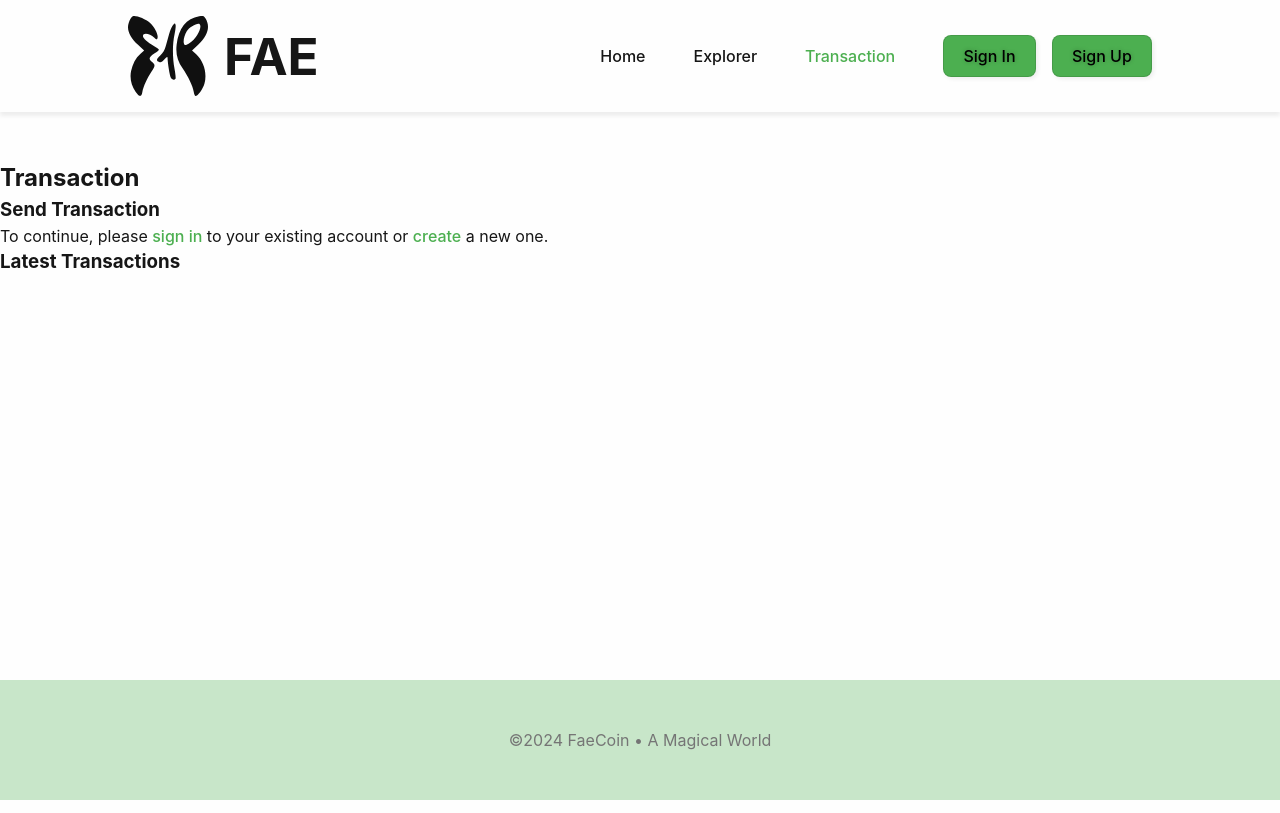
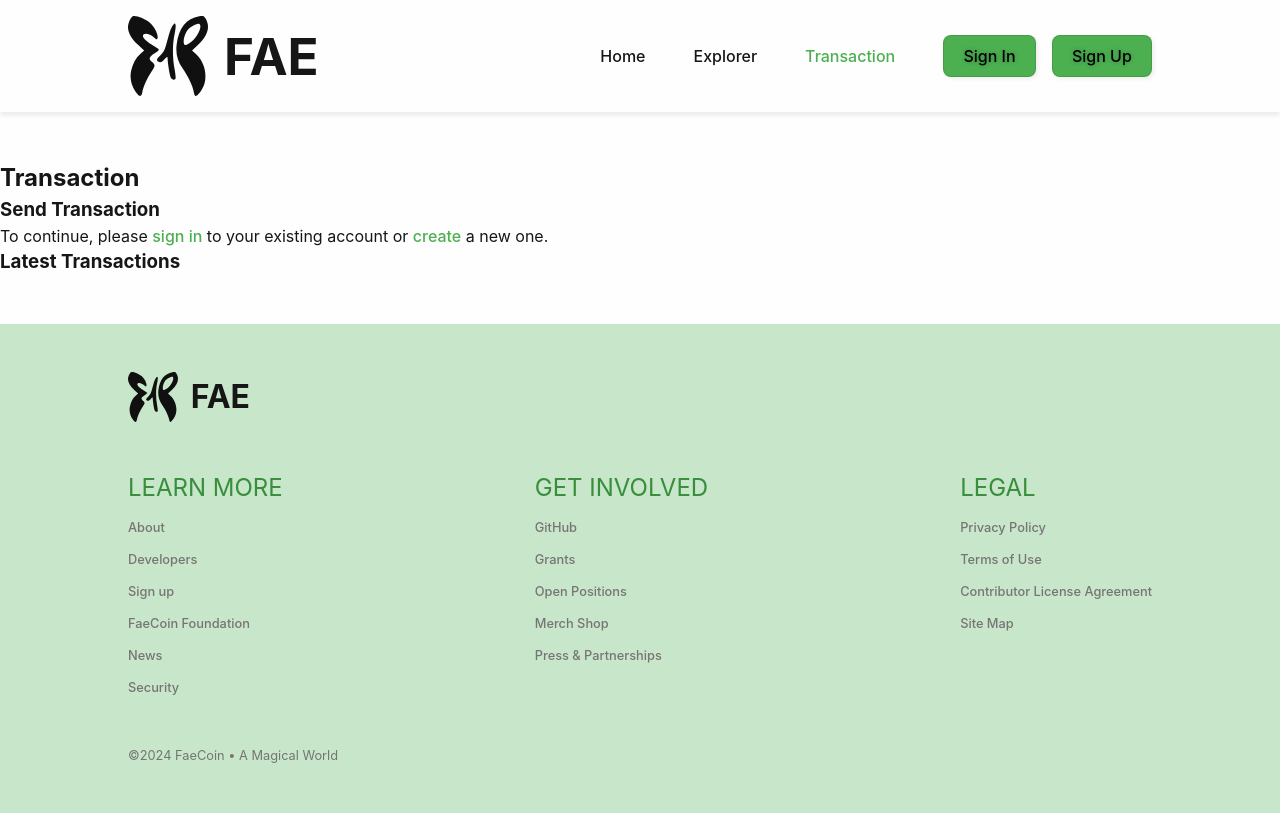
Before and after one commit to rowpacmal/bcu23d-nodejs-faecoin, a React (Vite) app in the folder client/: page /send in a window 1280 px wide. Built offline with nearby package versions, Linux system fonts and the light colour scheme; no server answers.

Commit message:
Updated footer component and its styling

```diff
--- a/client/src/components/layout/Footer.jsx
+++ b/client/src/components/layout/Footer.jsx
@@ -1,10 +1,102 @@
+import { Link } from 'react-router-dom';
+
 import generalStyle from '../../styles/general.module.css';
 import style from '../../styles/Footer.module.css';
 
 function Footer() {
   return (
     <footer className={style.footer}>
-      <div className={generalStyle.container}>
+      <div className={`${generalStyle.container} ${style.wrapper}`}>
+        <Link className={style.link}>
+          <img
+            src="./src/assets/fae_logo.svg"
+            alt=""
+            width="100"
+            height="100"
+          />
+          <span>Fae</span>
+        </Link>
+
+        <div className={style.links}>
+          <section className={style.section}>
+            <h3>Learn More</h3>
+
+            <ul>
+              <li>
+                <Link>About</Link>
+              </li>
+
+              <li>
+                <Link>Developers</Link>
+              </li>
+
+              <li>
+                <Link>Sign up</Link>
+              </li>
+
+              <li>
+                <Link>FaeCoin Foundation</Link>
+              </li>
+
+              <li>
+                <Link>News</Link>
+              </li>
+
+              <li>
+                <Link>Security</Link>
+              </li>
+            </ul>
+          </section>
+
+          <section className={style.section}>
+            <h3>Get Involved</h3>
+
+            <ul>
+              <li>
+                <Link>GitHub</Link>
+              </li>
+
+              <li>
+                <Link>Grants</Link>
+              </li>
+
+              <li>
+                <Link>Open Positions</Link>
+              </li>
+
+              <li>
+                <Link>Merch Shop</Link>
+              </li>
+
+              <li>
+                <Link>Press & Partnerships</Link>
+              </li>
+            </ul>
+          </section>
+
+          <section className={style.section}>
+            <h3>Legal</h3>
+
+            <ul>
+              <li>
+                <Link>Privacy Policy</Link>
+              </li>
+
+              <li>
+                <Link>Terms of Use</Link>
+              </li>
+
+              <li>
+                <Link>Contributor License Agreement</Link>
+              </li>
+
+              <li>
+                <Link>Site Map</Link>
+              </li>
+            </ul>
+          </section>
+        </div>
+
         <p>&copy;2024 FaeCoin • A Magical World</p>
       </div>
     </footer>
--- a/client/src/styles/Footer.module.css
+++ b/client/src/styles/Footer.module.css
@@ -2,9 +2,69 @@
   background-color: var(--light-primary-color);
   padding: 3rem 0;
   margin-top: auto;
-  text-align: center;
 
   p {
     color: var(--secondary-text-color);
+    font-size: 0.8rem;
   }
 }
+
+.wrapper {
+  display: flex;
+  flex-direction: column;
+  gap: 3rem;
+}
+
+.link {
+  display: flex;
+  place-items: center;
+  gap: 0.8rem;
+  color: var(--primary-text-color);
+  margin-right: auto;
+
+  img {
+    width: 50px;
+    height: auto;
+  }
+
+  span {
+    text-transform: uppercase;
+    font-size: 2rem;
+    font-weight: bold;
+  }
+}
+.link:hover {
+  color: var(--primary-text-color);
+}
+
+.links {
+  display: flex;
+  justify-content: space-between;
+}
+
+.section {
+  display: flex;
+  flex-direction: column;
+  gap: 0.5rem;
+
+  h3 {
+    text-transform: uppercase;
+    font-size: 1.5rem;
+    font-weight: normal;
+    color: var(--dark-primary-color);
+  }
+
+  ul {
+    display: flex;
+    flex-direction: column;
+    gap: 0.5rem;
+  }
+
+  a {
+    color: var(--secondary-text-color);
+    font-size: 0.8rem;
+  }
+  a:hover {
+    color: var(--primary-color);
+  }
+}
```
